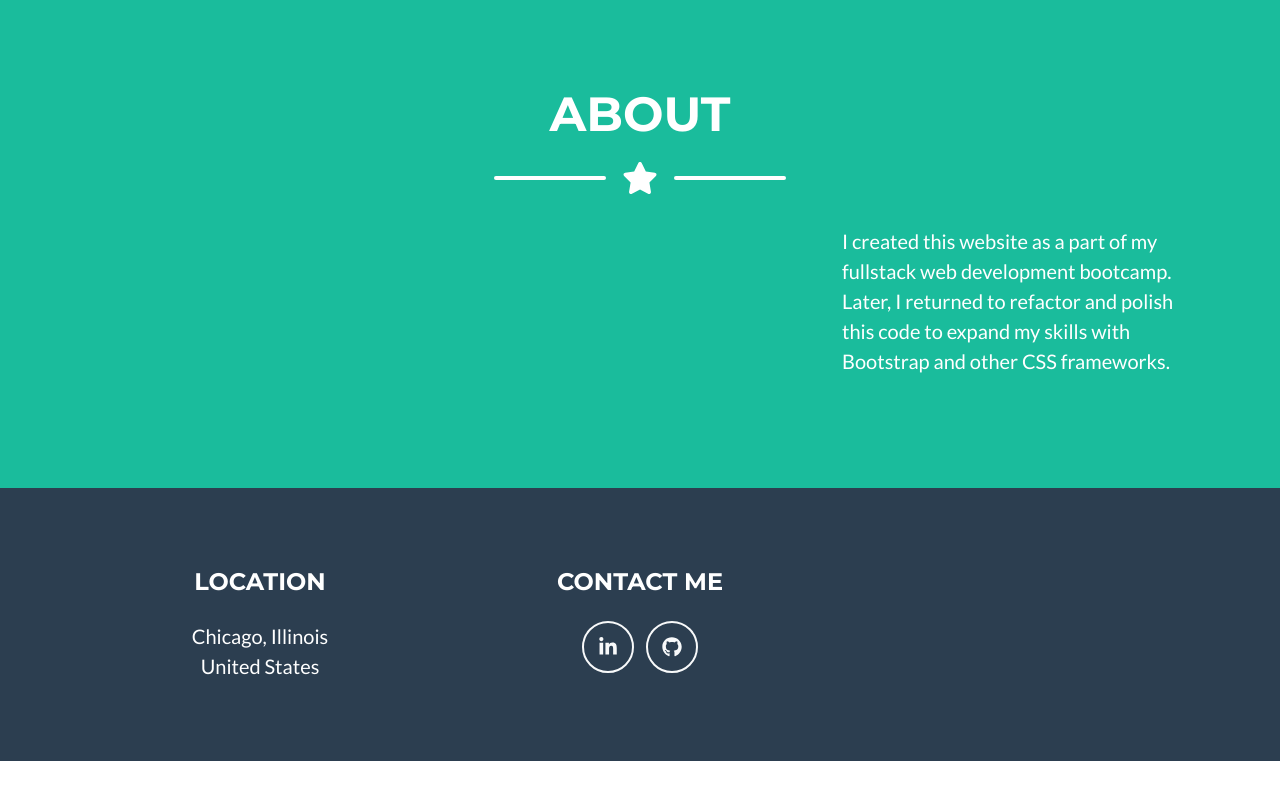
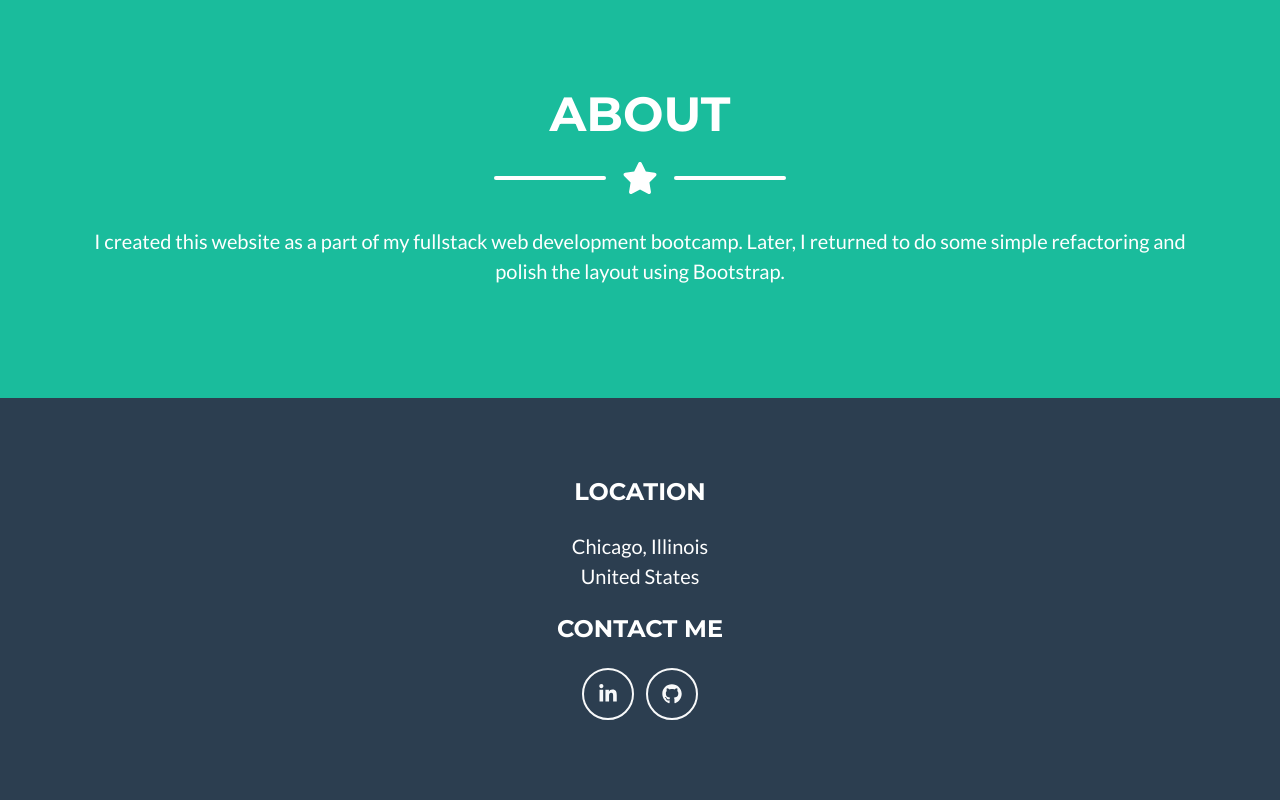
Before and after one commit to s3ngstrom/thinkful-library-project, a website: page index.html in a window 1280 px wide. Shown: the part 1655-2455 px from the top of the page. Before the commit the page ends 2416 px from the top, so only its background shows below. Drawn offline with nearby package versions, Linux system fonts and the light colour scheme.

Commit message:
Fixing spacing/alignment issues

```diff
--- a/index.html
+++ b/index.html
@@ -154,19 +154,20 @@
             <div class="divider-custom-line"></div>
         </div>
         <!-- About Section Content-->
-            <div class="row">
-                <div class="col-lg-4 ms-auto">
-                    <p class="lead">I created this website as a part of my fullstack web development bootcamp. Later, I returned to refactor and polish this code to expand my skills with Bootstrap and other CSS frameworks.</p>
+        <div class="row align-items-center">
+            <div>
+                <p class="lead text-center">I created this website as a part of my fullstack web development bootcamp. Later, I returned to do some simple refactoring and polish the layout using Bootstrap.</p>
             </div>
         </div>
     </div>
 </section>
+
     <!-- Footer-->
     <footer class="footer text-center">
-        <div class="container">
+        <div class="container mx-auto">
             <div class="row">
                 <!-- Footer Location-->
-                <div class="col-lg-4 mb-5 mb-lg-0">
+                <div class="mb-5 mb-lg-0 mx-auto">
                     <h4 class="text-uppercase mb-4">Location</h4>
                     <p class="lead mb-0">
                         Chicago, Illinois
@@ -175,8 +176,8 @@
                     </p>
                 </div>
                 <!-- Footer Social Icons-->
-                <div class="col-lg-4 mb-5 mb-lg-0">
-                    <h4 class="text-uppercase mb-4">Contact Me</h4>
+                <div class="mb-5 mb-lg-0">
+                    <h4 class="mt-4 text-uppercase mb-4">Contact Me</h4>
                     <a class="btn btn-outline-light btn-social mx-1" href="https://www.linkedin.com/in/stefanie-engstrom/"><i class="fab fa-fw fa-linkedin-in"></i></a>
                     <a class="btn btn-outline-light btn-social mx-1" href="https://github.com/s3ngstrom"><i class="fab fa-fw fa-github"></i></a>
                 </div>
```
Also changed, not shown: css/styles.css. Lines whose indentation alone changed are shown as unchanged.
